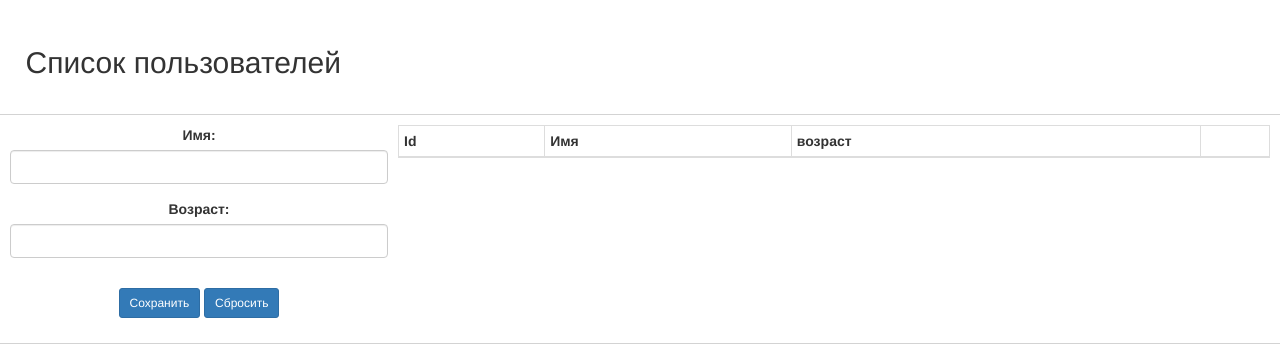
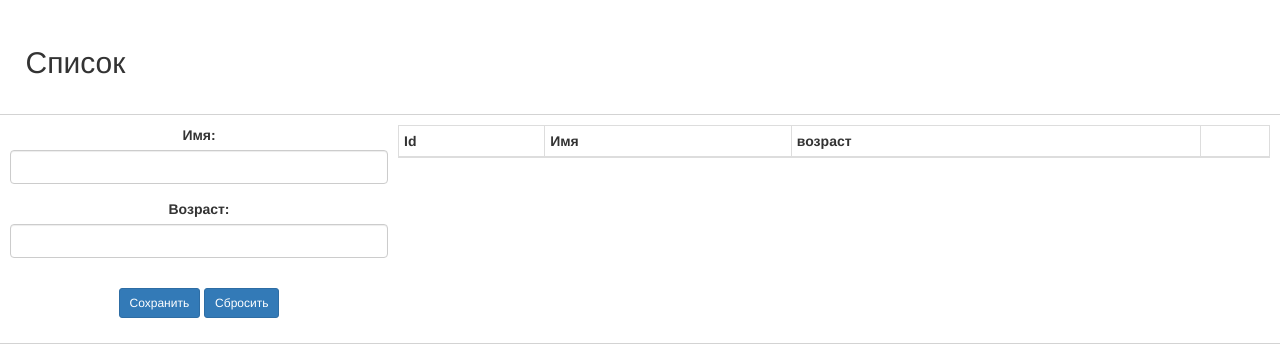
Before and after one commit to anyalebedenko/database, a website: page index.html in a window 1280 px wide. Drawn offline with nearby package versions, Linux system fonts and the light colour scheme; no server answers.

Commit message:
My first commit

```diff
--- a/index.html
+++ b/index.html
@@ -29,7 +29,7 @@
 }
     </style>
 <body>
-<h2 style="padding: 2%">Список пользователей</h2>
+<h2 style="padding: 2%">Список</h2>
     <div class="post" align="center">
 <form name="userForm">
     <input type="hidden" name="id" value="0" />
```
Also changed, not shown: package.json (+10 -1 lines), 1 other file.
